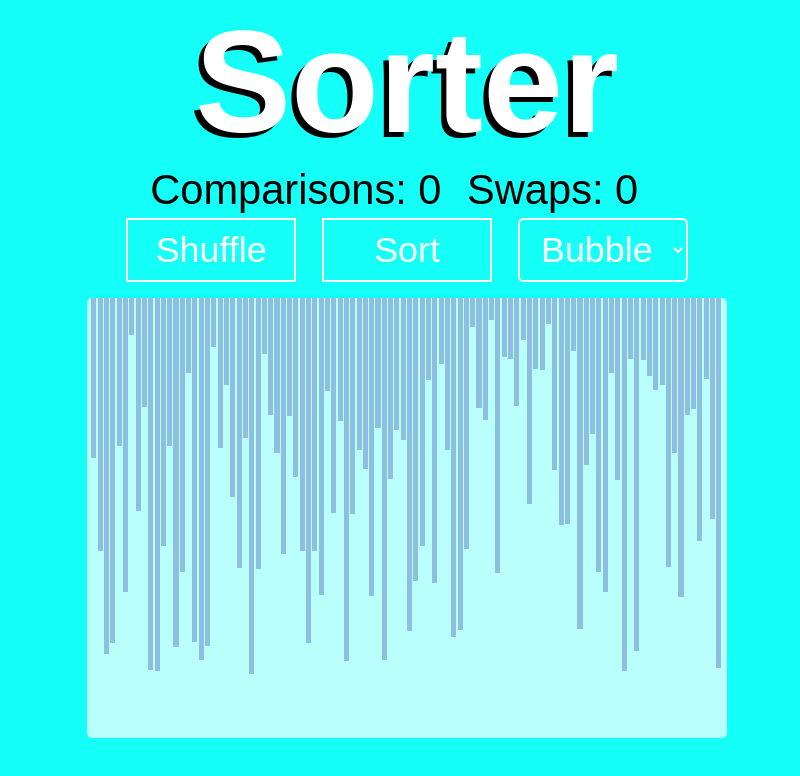
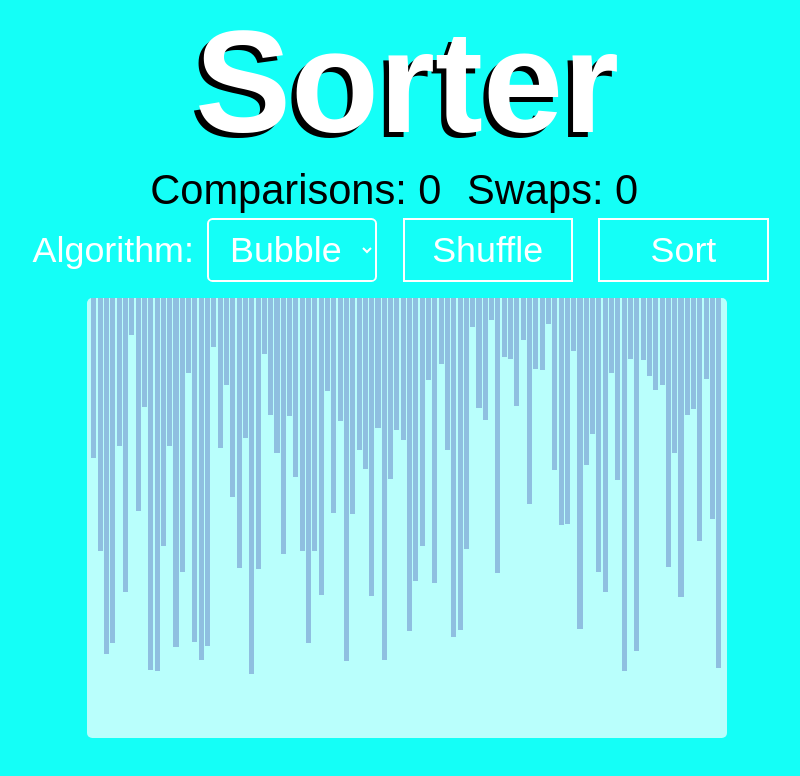
Before and after one commit to EthanGrebmeier/sorter, an Angular app: page / in a window 1280 px wide. Shown: the top 776 px of the page, without its empty margins (233-1033 px from the left). Built offline with nearby package versions, Linux system fonts and the light colour scheme.

Commit message:
Simplified algorithm selection

```diff
--- a/src/app/graph/graph.component.html
+++ b/src/app/graph/graph.component.html
@@ -2,8 +2,10 @@
 <body>
     <div class="buttons">
 
-        <button (click)="shuffleElements()" [disabled]="sortInProgress"> Shuffle </button>
-        <button (click)="sort()" [disabled]="sortInProgress"> Sort </button>
+
+
+        <div class="selectSort">
+            <label> Algorithm: </label>
             <form [formGroup]="form" (ngSubmit)="sort()">
 
 
@@ -13,6 +15,11 @@
                     </option>
                 </select>
             </form>
+        </div>
+
+        <button (click)="shuffleElements()" [disabled]="sortInProgress"> Shuffle </button>
+        <button (click)="sort()" [disabled]="sortInProgress"> Sort </button>
+
 
     </div>
 
```
Lines whose indentation alone changed are shown as unchanged.
